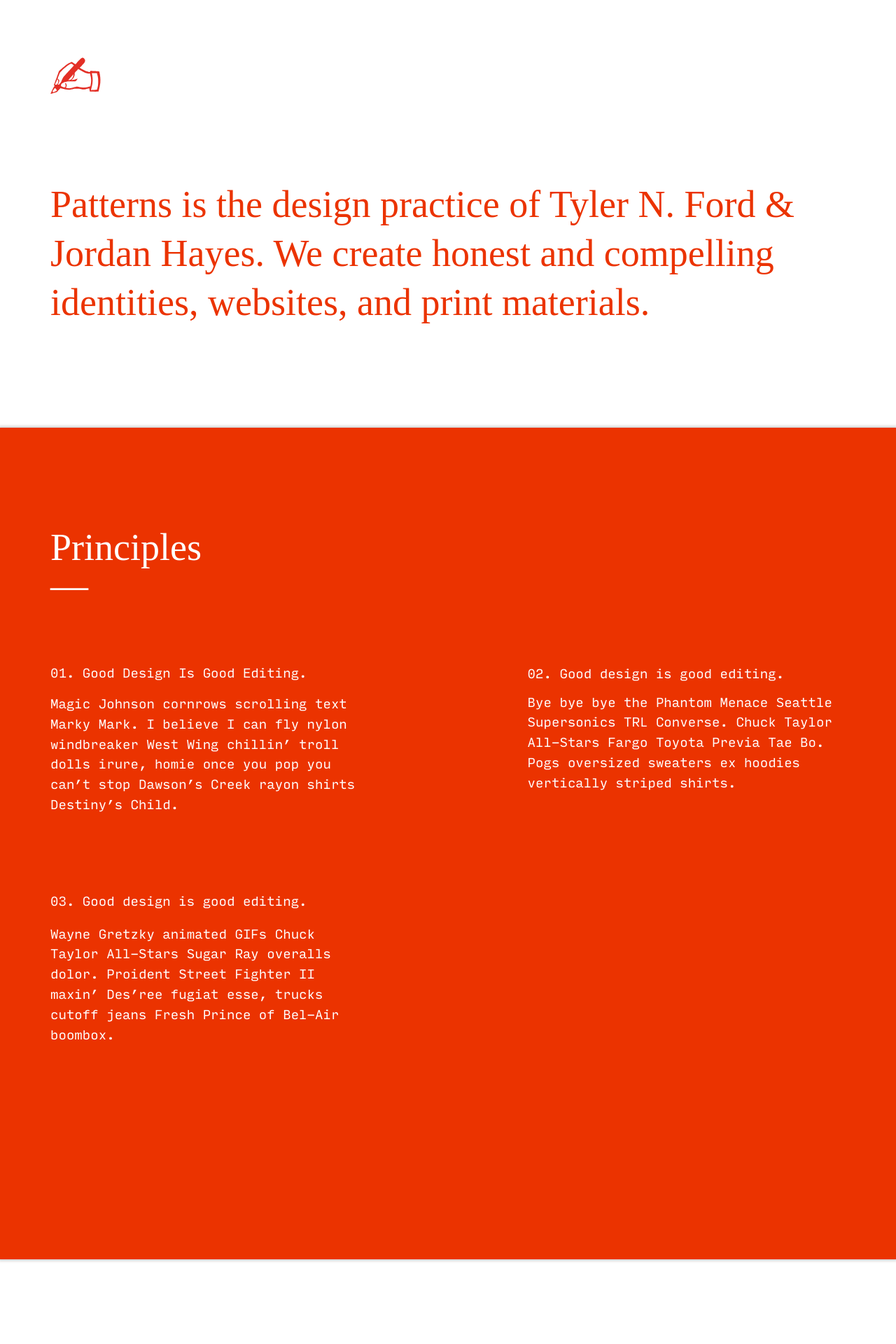
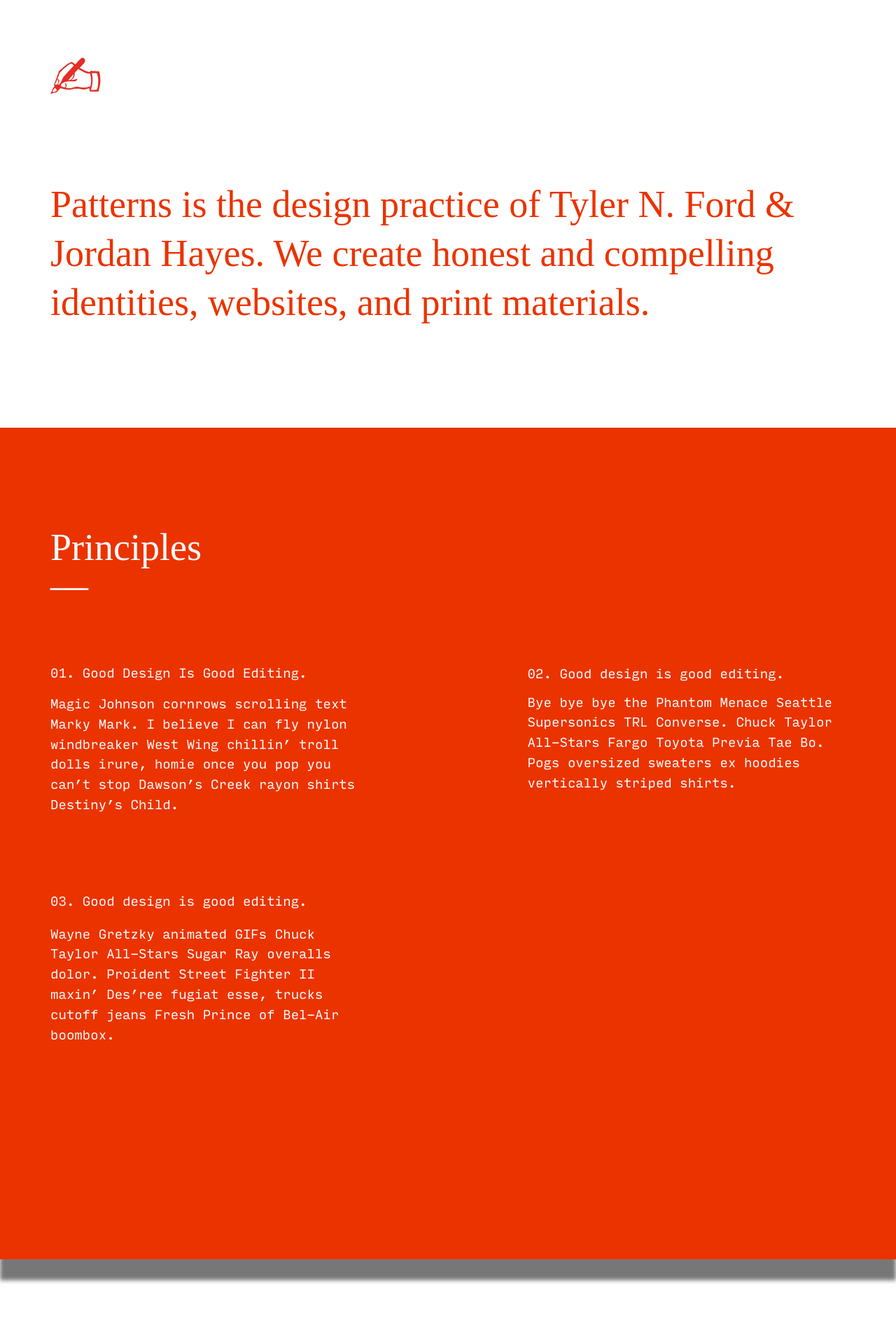
Before and after one commit to wearepatterns/wearepatterns.github.io, a Jekyll site: the page built from index.markdown, in a window 1280 px wide. Shown: the top 1920 px of the page at 70% size. Built offline with Jekyll 4.4.1, drawn with Linux system fonts in a browser that asks for light colours.

Commit message:
Update new.html

```diff
--- a/_layouts/new.html
+++ b/_layouts/new.html
@@ -62,7 +62,7 @@
         <h1 class="pb5 pb6-l mb0 f3 f2-ns f1-l lh-title measure-narrow normal">{{ page['description'] }}</h1>
     </header>
     <main>
-        <section class="bg-newred white ph3 ph4-ns ph5-l pb6 pb7-l f5 lh-copy relative shadow-1">
+        <section class="bg-newred white ph3 ph4-ns ph5-l pb6 pb7-l f5 lh-copy relative shadow">
             <h1 class="pt5 pt6-l pb0 pb4 mt0 f3 f2-ns f1-l normal lh-solid">Principles
             <br>&mdash;</h1>
             <div class="flex-ns flex-wrap-ns justify-between-ns input-mono fw3" style="max-width:80rem;">
```
